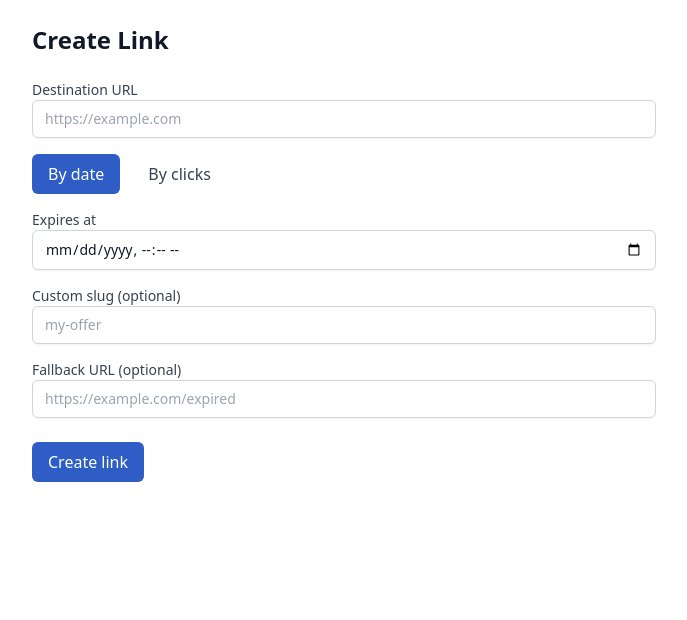
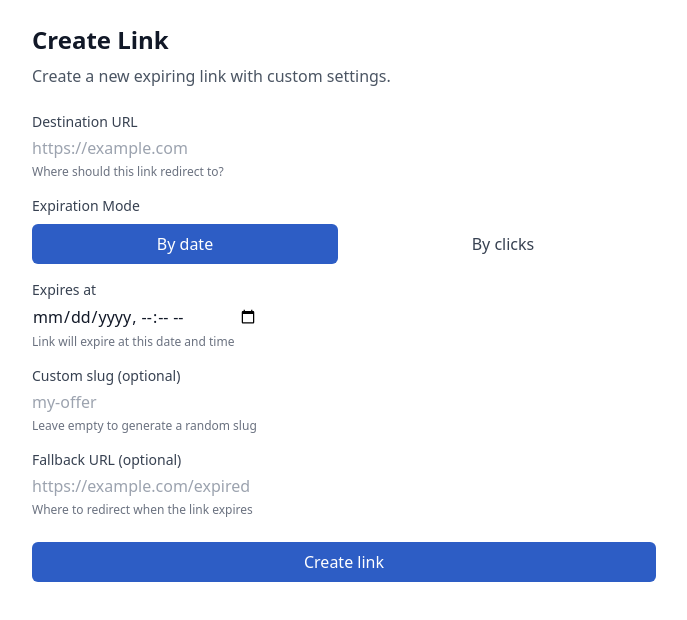
Before and after one commit to dietic/limito, a Next.js app: page /links/new in a window 1280 px wide. Shown: the top 620 px of the page, without its empty margins (296-983 px from the left). Built offline with nearby package versions, Linux system fonts and the light colour scheme; no server answers.

Commit message:
feat: improve link form and new link page with accessibility, loading states, and error handling

```diff
--- a/app/(dashboard)/links/new/page.tsx
+++ b/app/(dashboard)/links/new/page.tsx
@@ -1,4 +1,5 @@
 "use client"
+import { useState } from 'react'
 import LinkForm from '@/components/link-form'
 import { useLinks } from '@/hooks/use-links'
 import { useRouter } from 'next/navigation'
@@ -6,14 +7,35 @@ import { useRouter } from 'next/navigation'
 export default function NewLinkPage() {
   const { createLink } = useLinks()
   const router = useRouter()
+  const [loading, setLoading] = useState(false)
+  const [error, setError] = useState<string | null>(null)
+
   return (
     <main className="mx-auto max-w-2xl p-6">
       <h1 className="text-2xl font-semibold">Create Link</h1>
+      <p className="mt-2 text-gray-600">Create a new expiring link with custom settings.</p>
+
+      {error && (
+        <div className="mt-4 rounded-md bg-red-50 p-4 text-red-800">
+          {error}
+        </div>
+      )}
+
       <div className="mt-6">
-        <LinkForm onSubmit={async (values) => {
-          const res = await createLink({ ...values })
-          if (res.ok) router.push('/links')
-        }} />
+        <LinkForm
+          loading={loading}
+          onSubmit={async (values) => {
+            setLoading(true)
+            setError(null)
+            const res = await createLink({ ...values })
+            setLoading(false)
+            if (res.ok) {
+              router.push('/links')
+            } else {
+              setError(res.message || 'Failed to create link')
+            }
+          }}
+        />
       </div>
     </main>
   )
--- a/components/link-form.tsx
+++ b/components/link-form.tsx
@@ -14,9 +14,10 @@ export interface LinkFormValues {
 
 interface LinkFormProps {
   onSubmit?: (values: LinkFormValues) => void
+  loading?: boolean
 }
 
-export default function LinkForm({ onSubmit }: LinkFormProps) {
+export default function LinkForm({ onSubmit, loading }: LinkFormProps) {
   const [mode, setMode] = useState<'by_date' | 'by_clicks'>('by_date')
   const [values, setValues] = useState<LinkFormValues>({ destination_url: '', mode: 'by_date' })
 
@@ -29,50 +30,123 @@ export default function LinkForm({ onSubmit }: LinkFormProps) {
       }}
     >
       <div>
-        <label className="block text-sm font-medium text-gray-700">Destination URL</label>
+        <label htmlFor="destination_url" className="block text-sm font-medium text-gray-700">
+          Destination URL
+        </label>
         <Input
+          id="destination_url"
           type="url"
           placeholder="https://example.com"
           value={values.destination_url}
           onChange={e => setValues(v => ({ ...v, destination_url: e.target.value }))}
           required
+          disabled={loading}
+          className="mt-1"
         />
+        <p className="mt-1 text-xs text-gray-500">Where should this link redirect to?</p>
       </div>
-      <div className="flex gap-3">
-        <Button type="button" variant={mode === 'by_date' ? 'primary' : 'ghost'} onClick={() => { setMode('by_date'); setValues(v => ({ ...v, mode: 'by_date' })) }}>By date</Button>
-        <Button type="button" variant={mode === 'by_clicks' ? 'primary' : 'ghost'} onClick={() => { setMode('by_clicks'); setValues(v => ({ ...v, mode: 'by_clicks' })) }}>By clicks</Button>
+
+      <div>
+        <label className="block text-sm font-medium text-gray-700">
+          Expiration Mode
+        </label>
+        <div className="mt-2 flex gap-3">
+          <Button
+            type="button"
+            variant={mode === 'by_date' ? 'primary' : 'ghost'}
+            onClick={() => {
+              setMode('by_date');
+              setValues(v => ({ ...v, mode: 'by_date', click_limit: undefined }))
+            }}
+            disabled={loading}
+            className="flex-1"
+          >
+            By date
+          </Button>
+          <Button
+            type="button"
+            variant={mode === 'by_clicks' ? 'primary' : 'ghost'}
+            onClick={() => {
+              setMode('by_clicks');
+              setValues(v => ({ ...v, mode: 'by_clicks', expires_at: undefined }))
+            }}
+            disabled={loading}
+            className="flex-1"
+          >
+            By clicks
+          </Button>
+        </div>
       </div>
+
       {mode === 'by_date' ? (
         <div>
-          <label className="block text-sm font-medium text-gray-700">Expires at</label>
+          <label htmlFor="expires_at" className="block text-sm font-medium text-gray-700">
+            Expires at
+          </label>
           <Input
+            id="expires_at"
             type="datetime-local"
             onChange={e => setValues(v => ({ ...v, expires_at: e.target.value ? new Date(e.target.value).toISOString() : undefined }))}
             required
+            disabled={loading}
+            className="mt-1"
           />
+          <p className="mt-1 text-xs text-gray-500">Link will expire at this date and time</p>
         </div>
       ) : (
         <div>
-          <label className="block text-sm font-medium text-gray-700">Click limit</label>
+          <label htmlFor="click_limit" className="block text-sm font-medium text-gray-700">
+            Click limit
+          </label>
           <Input
+            id="click_limit"
             type="number"
             min={1}
             step={1}
+            placeholder="100"
             onChange={e => setValues(v => ({ ...v, click_limit: Number(e.target.value) }))}
             required
+            disabled={loading}
+            className="mt-1"
           />
+          <p className="mt-1 text-xs text-gray-500">Link will expire after this many clicks</p>
         </div>
       )}
+
       <div>
-        <label className="block text-sm font-medium text-gray-700">Custom slug (optional)</label>
-        <Input type="text" placeholder="my-offer" onChange={e => setValues(v => ({ ...v, slug: e.target.value }))} />
+        <label htmlFor="slug" className="block text-sm font-medium text-gray-700">
+          Custom slug (optional)
+        </label>
+        <Input
+          id="slug"
+          type="text"
+          placeholder="my-offer"
+          onChange={e => setValues(v => ({ ...v, slug: e.target.value }))}
+          disabled={loading}
+          className="mt-1"
+        />
+        <p className="mt-1 text-xs text-gray-500">Leave empty to generate a random slug</p>
       </div>
+
       <div>
-        <label className="block text-sm font-medium text-gray-700">Fallback URL (optional)</label>
-        <Input type="url" placeholder="https://example.com/expired" onChange={e => setValues(v => ({ ...v, fallback_url: e.target.value }))} />
+        <label htmlFor="fallback_url" className="block text-sm font-medium text-gray-700">
+          Fallback URL (optional)
+        </label>
+        <Input
+          id="fallback_url"
+          type="url"
+          placeholder="https://example.com/expired"
+          onChange={e => setValues(v => ({ ...v, fallback_url: e.target.value }))}
+          disabled={loading}
+          className="mt-1"
+        />
+        <p className="mt-1 text-xs text-gray-500">Where to redirect when the link expires</p>
       </div>
+
       <div className="pt-2">
-        <Button type="submit">Create link</Button>
+        <Button type="submit" disabled={loading} className="w-full">
+          {loading ? 'Creating link...' : 'Create link'}
+        </Button>
       </div>
     </form>
   )
```
